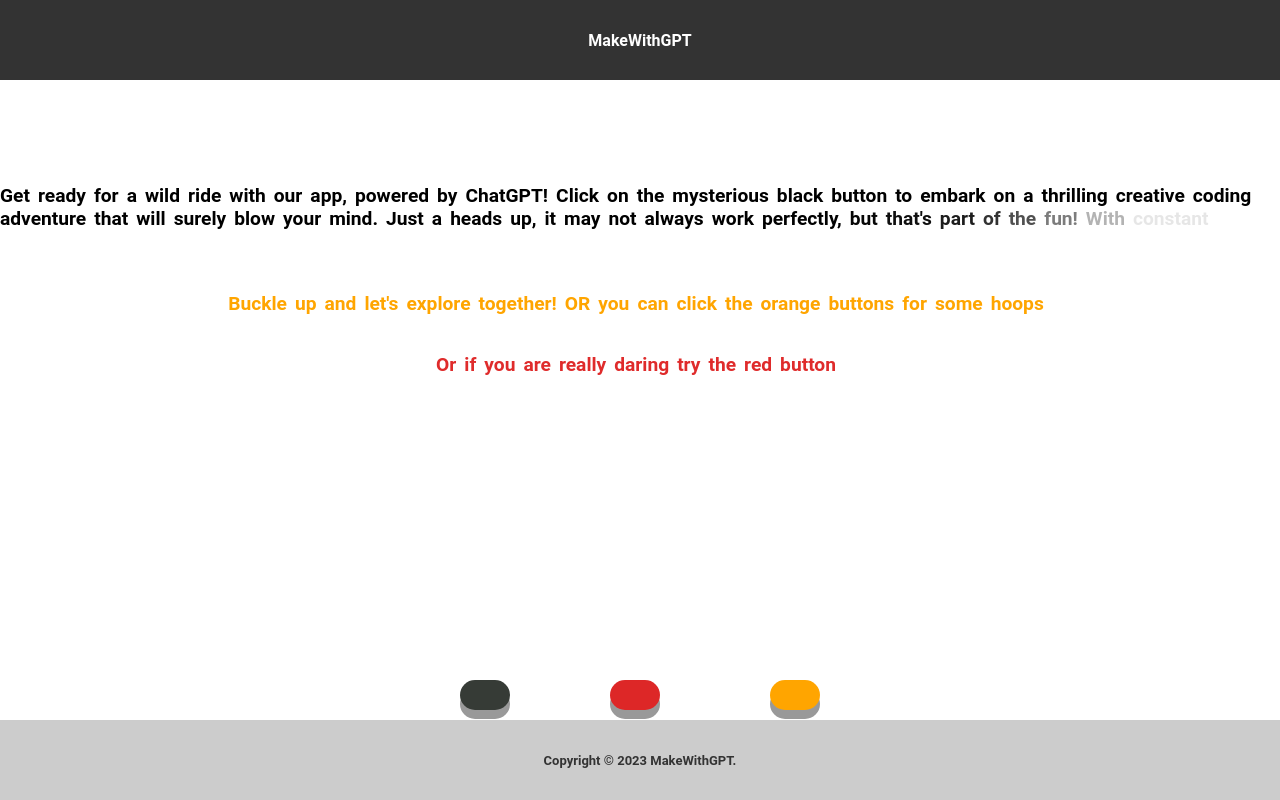
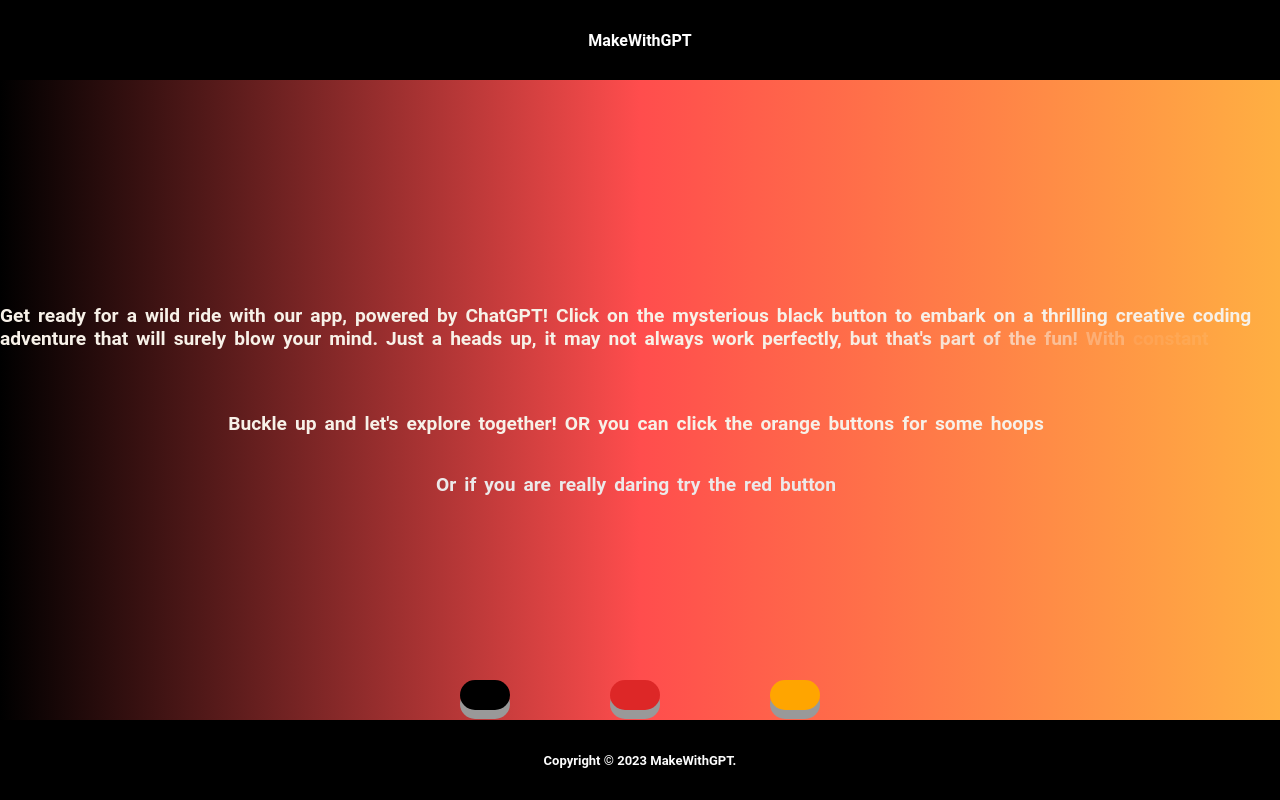
Before and after one commit to 1mw1player/makewithgpt, a plain HTML site: page index.html in a window 1280 px wide. Drawn offline with Linux system fonts and the light colour scheme.

Commit message:
messing with colors

```diff
--- a/assets/app.css
+++ b/assets/app.css
@@ -1,6 +1,7 @@
 
 * {
   -webkit-tap-highlight-color: transparent;
+
 }
 
 
@@ -23,8 +24,8 @@
 
 /* Header Styles */
 header {
-  background-color: #333;
-  color: #fff;
+  background-color: #000000;
+  color: #ffffff;
   height: 10vh;
   display: flex;
   justify-content: center;
@@ -33,9 +34,9 @@
 
 /* Footer Styles */
 footer {
-  background-color: #ccc;
+  background-color: #000000;
   height: 10vh;
-  color: #333;
+  color: #fcfcfc;
   display: flex;
   justify-content: center;
   align-items: center;
@@ -56,14 +57,19 @@
   flex-direction: column;
   justify-content: center;
   align-items: center;
-  min-height: 50vh;
+  min-height: 80vh;
   box-sizing: border-box; /* include padding in height calculation */
+background: linear-gradient(to right, #000000, #ff4d4d, #ffaf42);
+
+
+
 }
 
 
 main p {
   text-align: left;
   font-size: 1.2rem;
+  color: rgb(247, 241, 232);
 }
 
 main p span {
@@ -85,12 +91,12 @@
 }
 
 #main-paragraph1 {
-  color: orange;
+  color: rgb(247, 241, 232);
   text-align: left;
 }
 
 #main-paragraph2 {
-  color: rgb(223, 43, 43);
+  color: rgb(236, 233, 233);
   text-align: left;
 }
 
@@ -113,13 +119,25 @@
   text-align: center;
   text-decoration: none;
   outline: none;
-  color: #fff;
-  background-color: #363b36;
+  background-color: #000000;
   border: none;
   border-radius: 15px;
   box-shadow: 0 9px #999;
   margin: 0 10px; /* add some margin between the buttons */
 }
+
+
+
+.button:hover {
+  background-color: #333533;
+}
+
+.button:active {
+  background-color: #282b29;
+  box-shadow: 0 5px #666;
+  transform: translateY(4px);
+}
+
 
 #hoops {
   margin-left: 20rem;
@@ -134,17 +152,6 @@
   background-color: rgb(221, 39, 39); /* add this line */
 
 }
-
-.button:hover {
-  background-color: #333533;
-}
-
-.button:active {
-  background-color: #282b29;
-  box-shadow: 0 5px #666;
-  transform: translateY(4px);
-}
-
 /* Other classes */
 .no-wrap {
   white-space: nowrap;
```
